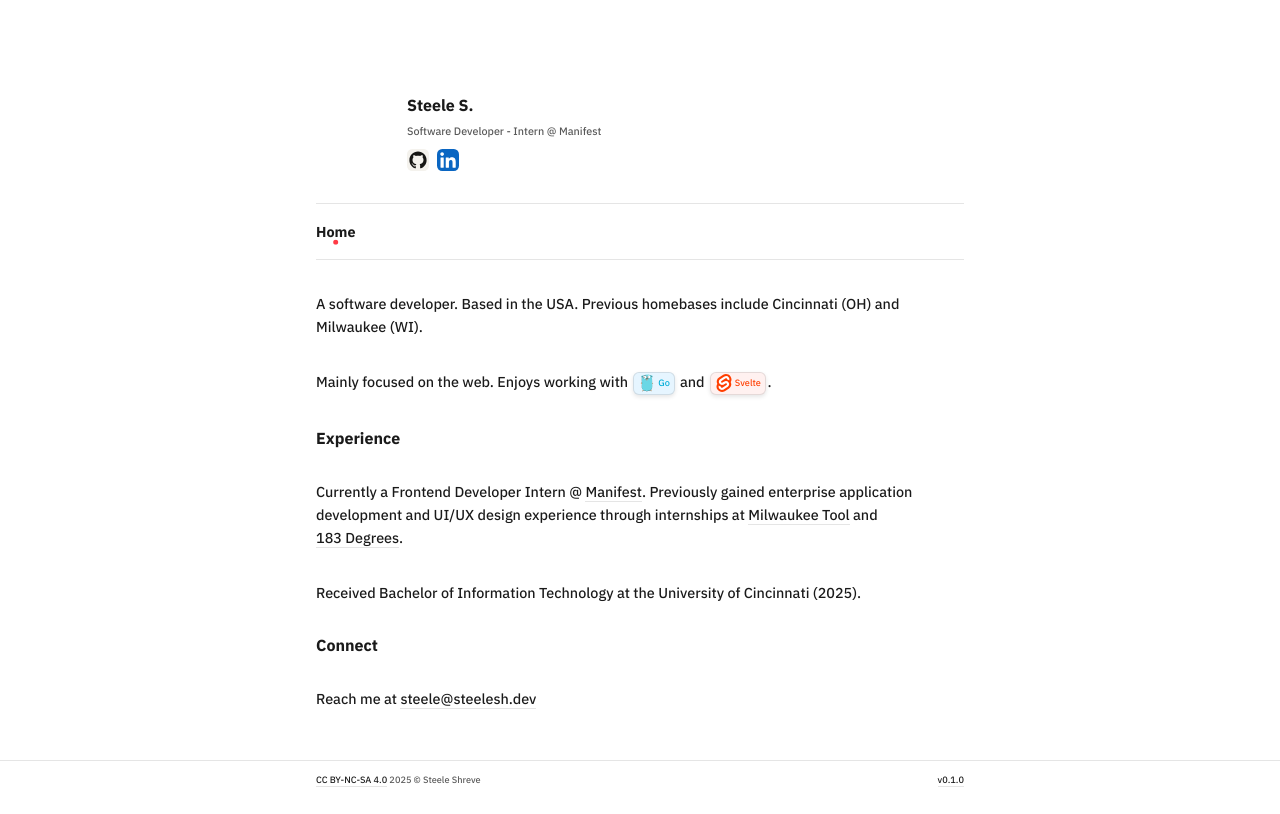
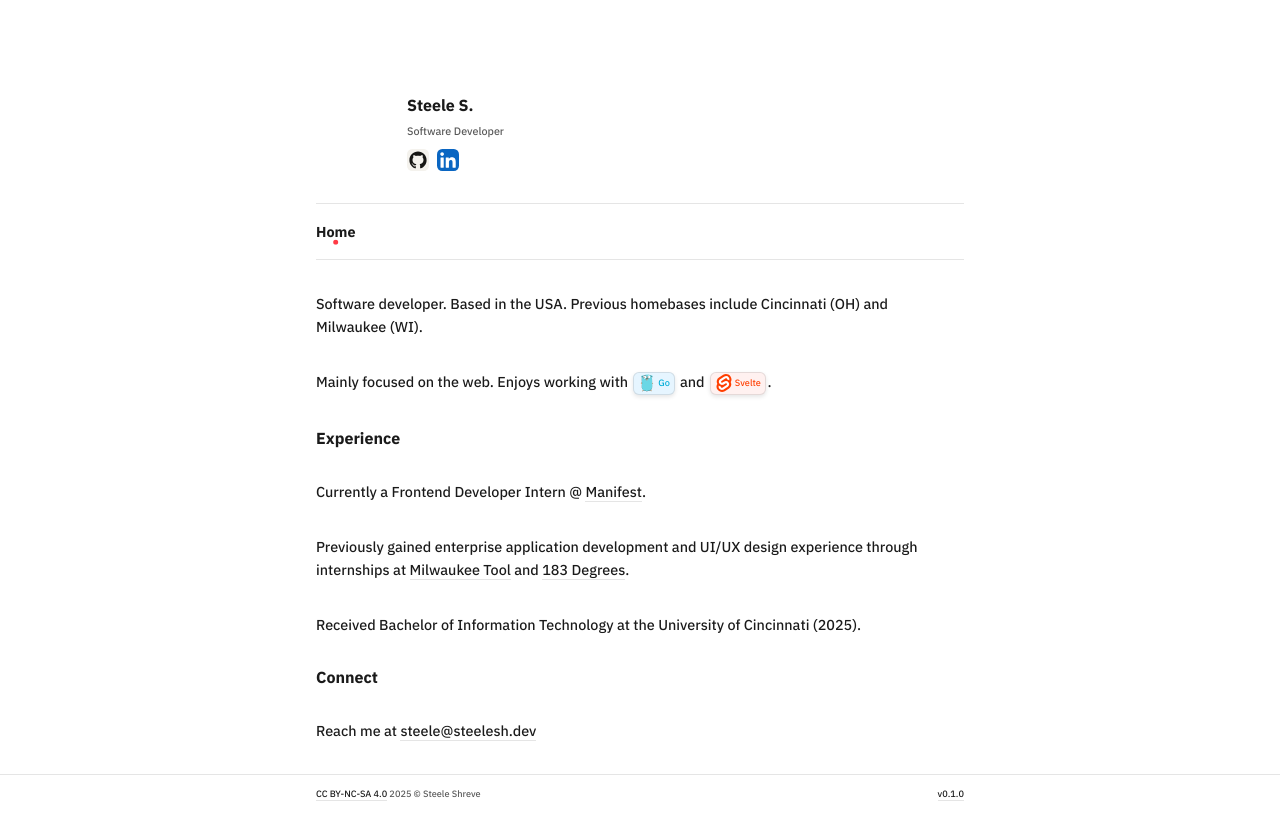
Before and after one commit to steelesh/steelesh.dev, a SvelteKit app: page / in a window 1280 px wide. Built offline with nearby package versions, Linux system fonts and the light colour scheme.

Commit message:
chore: tweak spacing

```diff
--- a/src/components/personal-info-content.svelte
+++ b/src/components/personal-info-content.svelte
@@ -6,7 +6,7 @@
 
 <div>
   <h1>Steele S.</h1>
-  <p class={`${minimal ? "minimal" : ""}`}> Software Developer - Intern @ Manifest </p>
+  <p class={`${minimal ? "minimal" : ""}`}> Software Developer</p>
   <SocialIcons {minimal} />
 </div>
 
--- a/src/routes/+page.svelte
+++ b/src/routes/+page.svelte
@@ -9,10 +9,11 @@
 </svelte:head>
 
 <article>
-  <p>A software developer. Based in the USA. Previous homebases include Cincinnati (OH) and Milwaukee (WI).</p>
+  <p>Software developer. Based in the USA. Previous homebases include Cincinnati (OH) and Milwaukee (WI).</p>
   <p>Mainly focused on the web. Enjoys working with <ProgrammingLangIcon language="Go" /> and <ProgrammingLangIcon language="Svelte" />.</p>
   <h2>Experience</h2>
-  <p>Currently a Frontend Developer Intern @ <a href="https://usemanifest.com/" rel="noopener noreferrer nofollow" target="_blank">Manifest</a>. Previously gained enterprise application development and UI/UX design experience through internships at <a href="https://www.milwaukeetool.com/" rel="noreferrer" aria-label="Milwaukee Tool">Milwaukee Tool</a> and <a href="https://183degrees.com/" rel="noreferrer" aria-label="183 Degrees">183 Degrees</a>.</p>
+  <p>Currently a Frontend Developer Intern @ <a href="https://usemanifest.com/" rel="noopener noreferrer nofollow" target="_blank">Manifest</a>.<p>
+  <p>Previously gained enterprise application development and UI/UX design experience through internships at <a href="https://www.milwaukeetool.com/" rel="noreferrer" aria-label="Milwaukee Tool">Milwaukee Tool</a> and <a href="https://183degrees.com/" rel="noreferrer" aria-label="183 Degrees">183 Degrees</a>.</p>
   <p>Received Bachelor of Information Technology at the University of Cincinnati (2025).</p>
   <h2>Connect</h2>
   <p>Reach me at <a href="mailto:steele@steelesh.dev" aria-label="Email me">steele@steelesh.dev</a></p>
```
